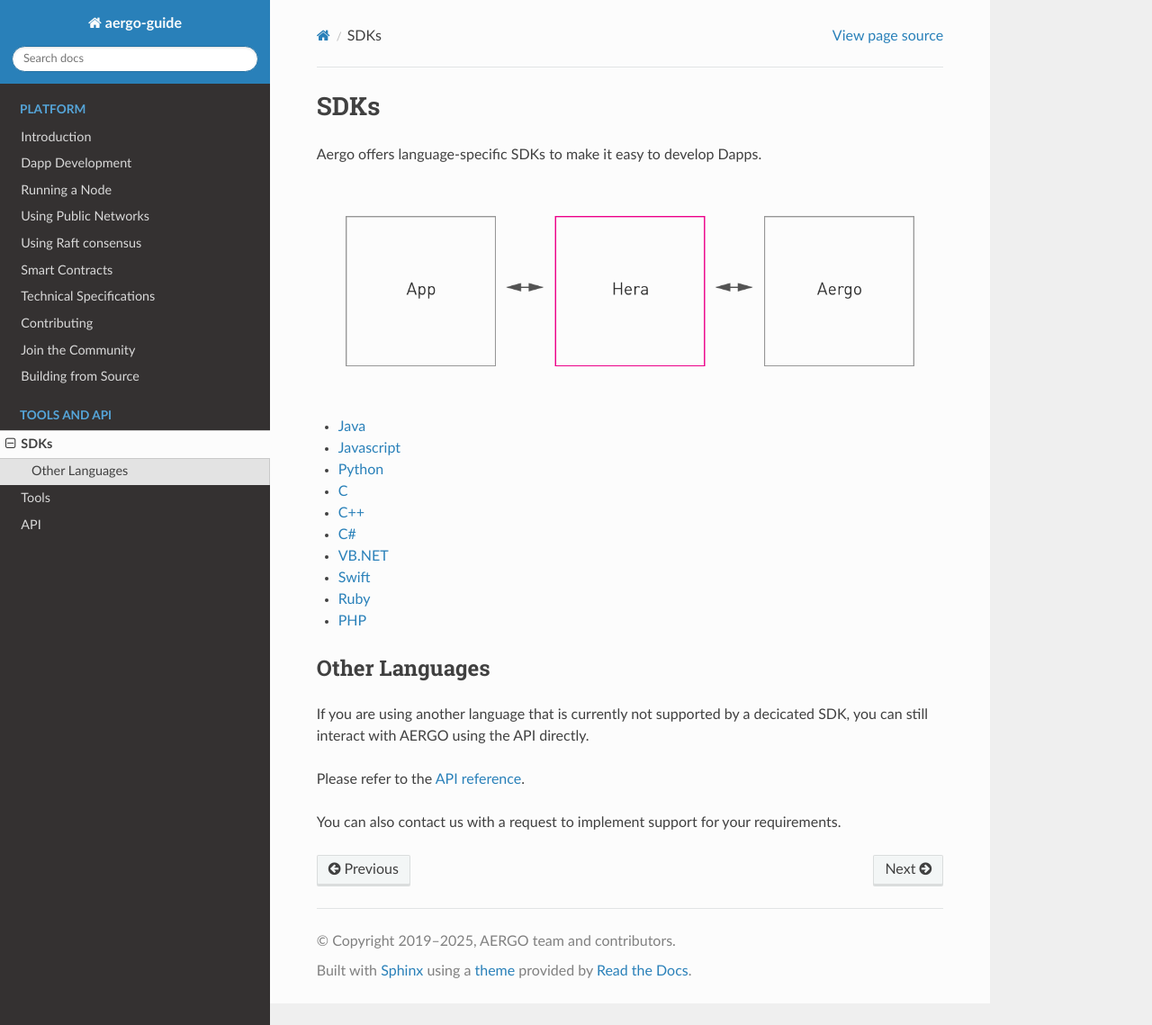
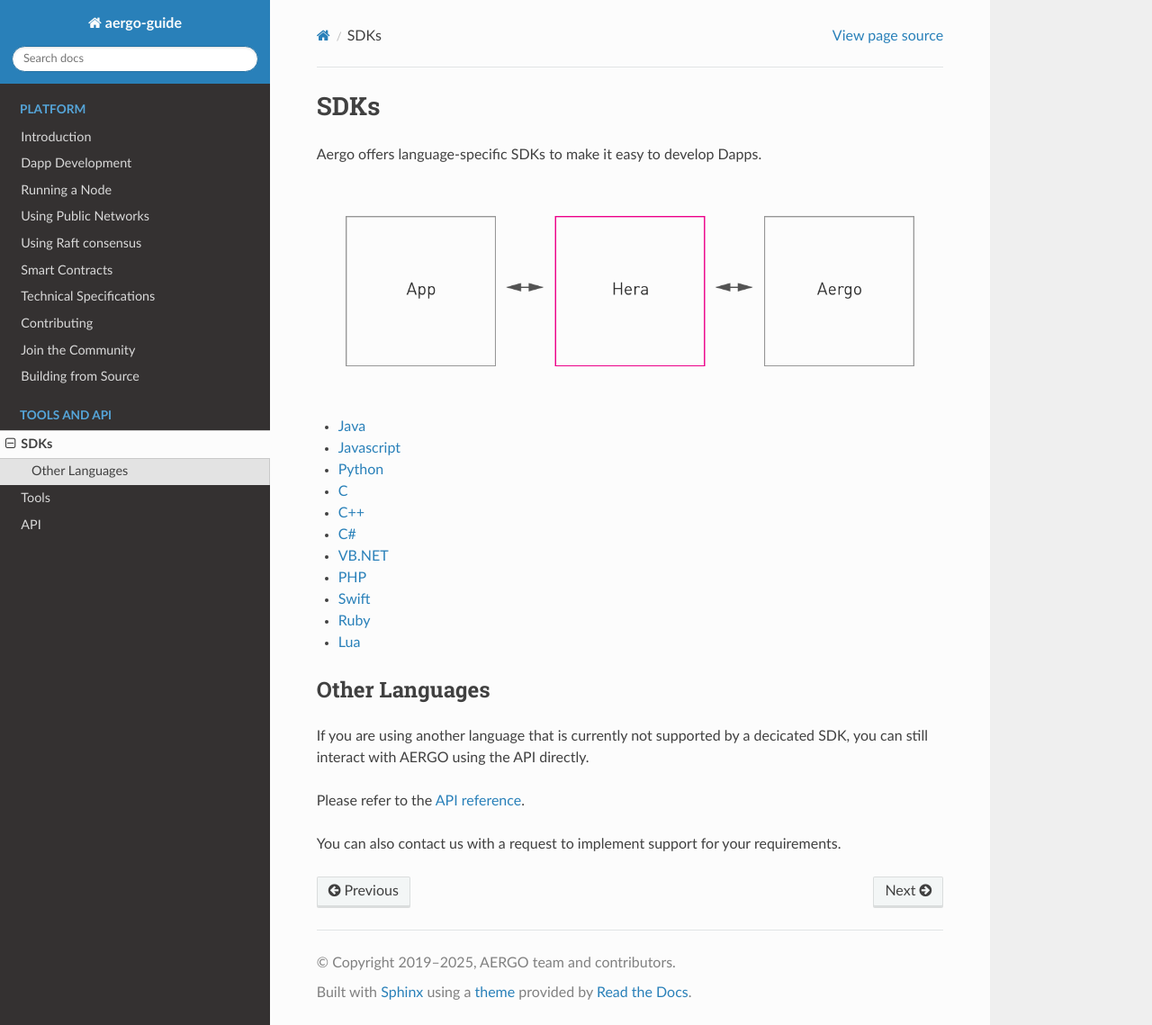
Before and after one commit to aergoio/guide, a Sphinx documentation site: the page built from source/sdks/index.rst, in a window 1280 px wide and 1139 px high. Shown: the whole window at 90% size. Built offline with Sphinx 7.4.7 and the Read the Docs theme 3.1.0, drawn with Linux system fonts in a browser that asks for light colours.

Commit message:
add Lua SDK

```diff
--- a/source/sdks/index.rst
+++ b/source/sdks/index.rst
@@ -12,9 +12,10 @@
 * `C++ <https://github.com/aergoio/libaergo/>`_
 * `C# <https://github.com/aergoio/libaergo/>`_
 * `VB.NET <https://github.com/aergoio/libaergo/>`_
+* `PHP <https://github.com/aergoio/heraphp/>`_
 * `Swift <https://github.com/aergoio/libaergo/>`_
 * `Ruby <https://github.com/aergoio/libaergo/>`_
-* `PHP <https://github.com/aergoio/heraphp/>`_
+* `Lua <https://github.com/aergoio/libaergo-lua/>`_
 
 Other Languages
 ---------------
```
